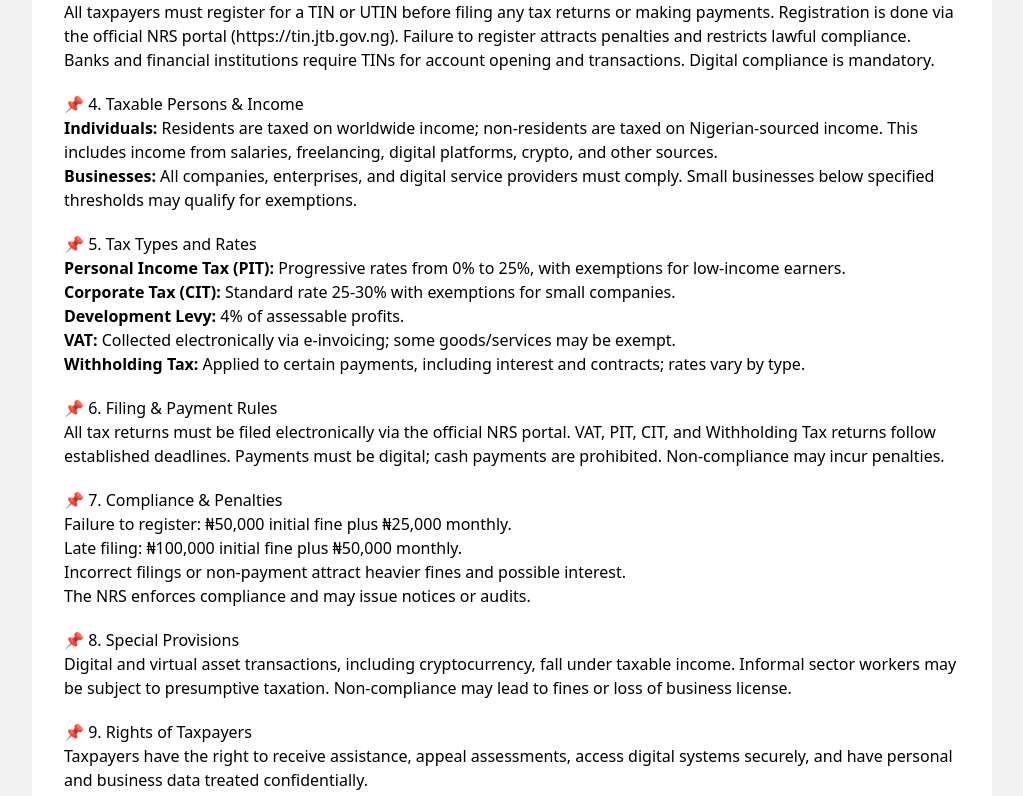
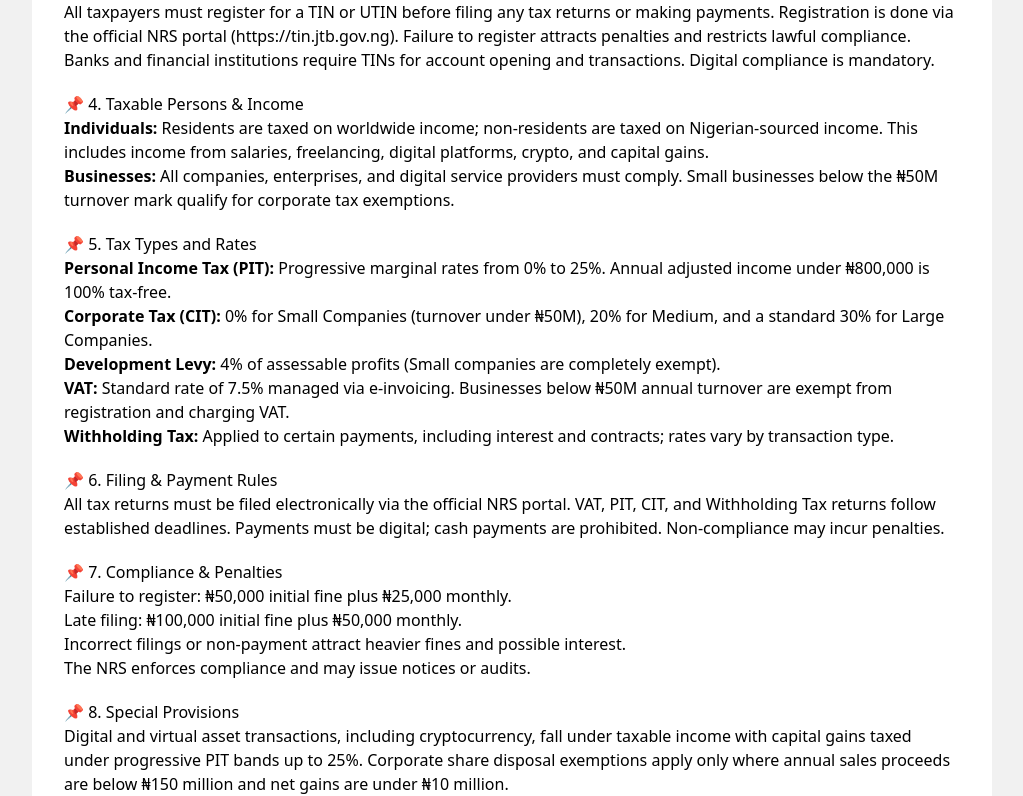
Before and after one commit to Festus-123/Tax-Master, a React (Vite) app: page /terms-and-conditions in a window 1280 px wide. Shown: the part 728-1524 px from the top of the page, without its empty margins (128-1151 px from the left). Built offline with nearby package versions, Linux system fonts and the light colour scheme.

Commit message:
made update to the terms and condtion

```diff
--- a/src/components/terms-and-condition/TermsPolicies.tsx
+++ b/src/components/terms-and-condition/TermsPolicies.tsx
@@ -2,7 +2,7 @@ import { useNavigate } from "react-router-dom";
 import { FaArrowRight, FaVideo } from "react-icons/fa";
 
 const TermsPolicies = () => {
-    const navigate = useNavigate();
+  const navigate = useNavigate();
 
   return (
     <div className="w-full lg:w-[80%] sticky top-0 flex items-center justify-center p-4 lg:p-8">
@@ -81,10 +81,10 @@ const TermsPolicies = () => {
               <strong>Individuals:</strong> Residents are taxed on worldwide
               income; non-residents are taxed on Nigerian-sourced income. This
               includes income from salaries, freelancing, digital platforms,
-              crypto, and other sources. <br />
+              crypto, and capital gains. <br />
               <strong>Businesses:</strong> All companies, enterprises, and
               digital service providers must comply. Small businesses below
-              specified thresholds may qualify for exemptions.
+              the ₦50M turnover mark qualify for corporate tax exemptions.
             </p>
           </div>
 
@@ -92,16 +92,12 @@ const TermsPolicies = () => {
           <div>
             <p className="font-medium">📌 5. Tax Types and Rates</p>
             <p>
-              <strong>Personal Income Tax (PIT):</strong> Progressive rates from
-              0% to 25%, with exemptions for low-income earners. <br />
-              <strong>Corporate Tax (CIT):</strong> Standard rate 25-30% with
-              exemptions for small companies. <br />
-              <strong>Development Levy:</strong> 4% of assessable profits.{" "}
-              <br />
-              <strong>VAT:</strong> Collected electronically via e-invoicing;
-              some goods/services may be exempt. <br />
-              <strong>Withholding Tax:</strong> Applied to certain payments,
-              including interest and contracts; rates vary by type.
+              <strong>Personal Income Tax (PIT):</strong> Progressive marginal rates from
+              0% to 25%. Annual adjusted income under ₦800,000 is 100% tax-free. <br />
+              <strong>Corporate Tax (CIT):</strong> 0% for Small Companies (turnover under ₦50M), 20% for Medium, and a standard 30% for Large Companies. <br />
+              <strong>Development Levy:</strong> 4% of assessable profits (Small companies are completely exempt). <br />
+              <strong>VAT:</strong> Standard rate of 7.5% managed via e-invoicing. Businesses below ₦50M annual turnover are exempt from registration and charging VAT. <br />
+              <strong>Withholding Tax:</strong> Applied to certain payments, including interest and contracts; rates vary by transaction type.
             </p>
           </div>
 
@@ -135,9 +131,8 @@ const TermsPolicies = () => {
             <p className="font-medium">📌 8. Special Provisions</p>
             <p>
               Digital and virtual asset transactions, including cryptocurrency,
-              fall under taxable income. Informal sector workers may be subject
-              to presumptive taxation. Non-compliance may lead to fines or loss
-              of business license.
+              fall under taxable income with capital gains taxed under progressive PIT bands up to 25%.
+              Corporate share disposal exemptions apply only where annual sales proceeds are below ₦150 million and net gains are under ₦10 million.
             </p>
           </div>
 
@@ -169,13 +164,13 @@ const TermsPolicies = () => {
           {/* Video explanation */}
           <div id="iFrame" className="flex flex-col gap-2 border-b border-[#80808044] py-4">
             <iframe
-              src="https://www.youtube.com/watch?v=5QRUfGspTdA"
+              src="https://www.youtube.com/embed/5QRUfGspTdA"
               className="w-full h-80"
               title="Nigerian 2026 tax Acts"
             ></iframe>
             <a
               className="text-blue-500 hover:text-blue-500 hover:underline"
-              href="https://www.youtube.come/watch?v=5QRUfGspTdA"
+              href="https://www.youtube.com/watch?v=5QRUfGspTdA"
             >
               Click here to check for more on the Nigerian 2026 Tax Acts
             </a>
```
